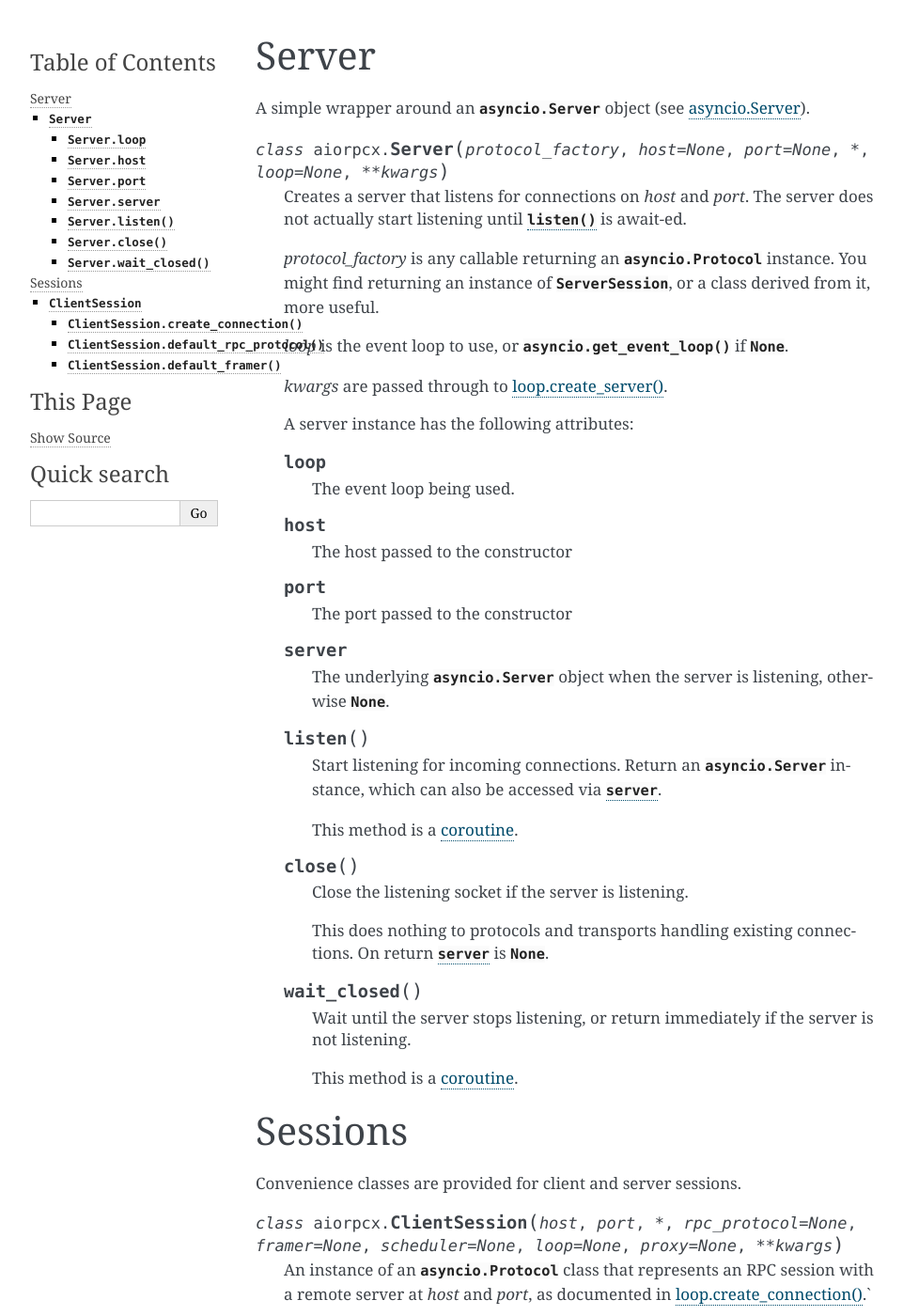
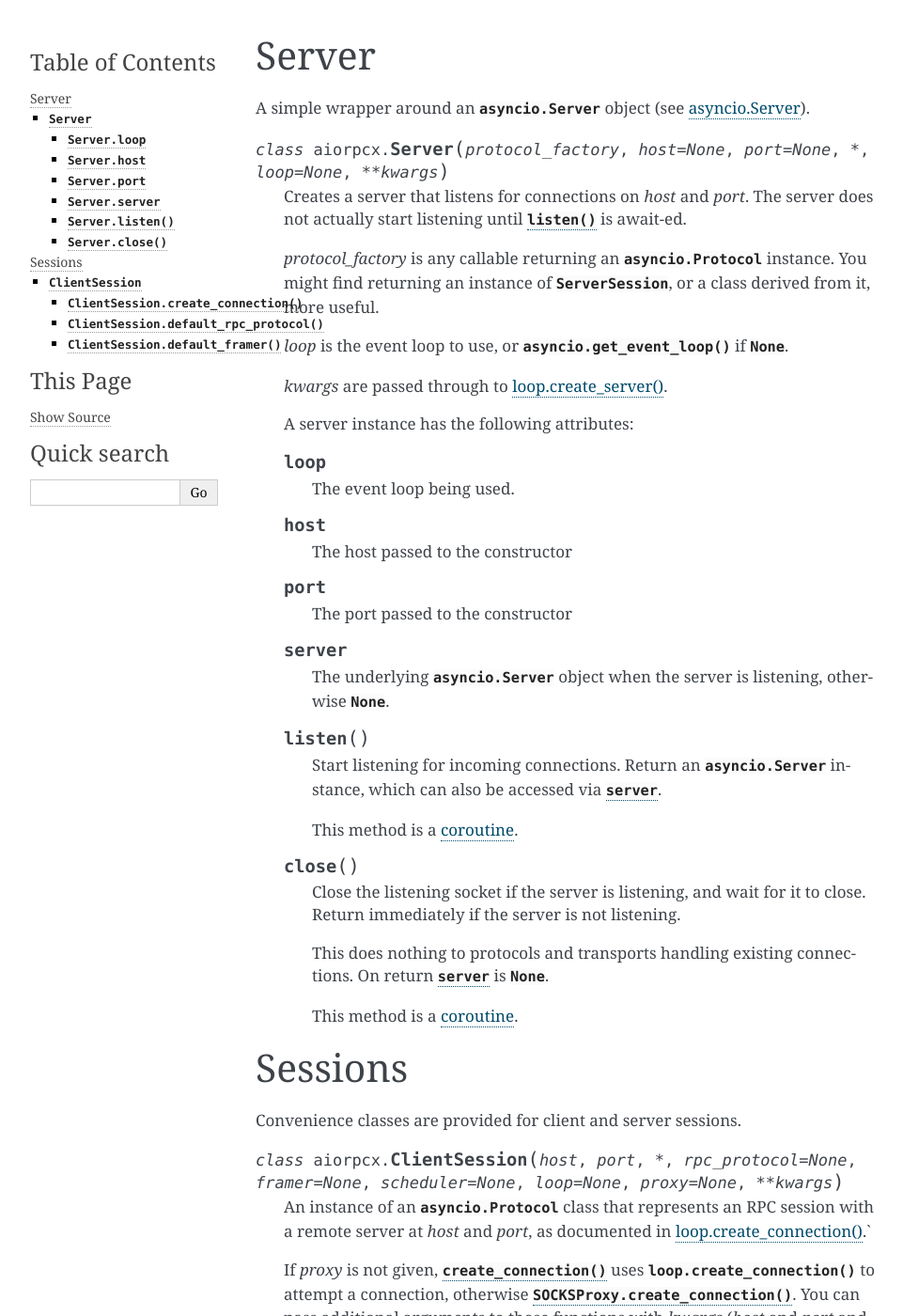
Before and after one commit to kyuupichan/aiorpcX, a Sphinx documentation site: the page built from docs/session.rst, in a window 1280 px wide and 1400 px high. Shown: the whole window at 94% size, without its empty margins (148-1109 px from the left). Built offline with Sphinx 7.4.7, drawn with Linux system fonts in a browser that asks for light colours.

Commit message:
Make server.close() async

```diff
--- a/docs/session.rst
+++ b/docs/session.rst
@@ -53,15 +53,12 @@ A simple wrapper around an :class:`asyncio.Server` object (see
 
   .. method:: close()
 
-    Close the listening socket if the server is listening.
+    Close the listening socket if the server is listening, and wait
+    for it to close.  Return immediately if the server is not
+    listening.
 
     This does nothing to protocols and transports handling existing
     connections.  On return :attr:`server` is :const:`None`.
-
-  .. method:: wait_closed()
-
-    Wait until the server stops listening, or return immediately if
-    the server is not listening.
 
     This method is a `coroutine`_.
 
```
Also changed, not shown: 2 other files.
